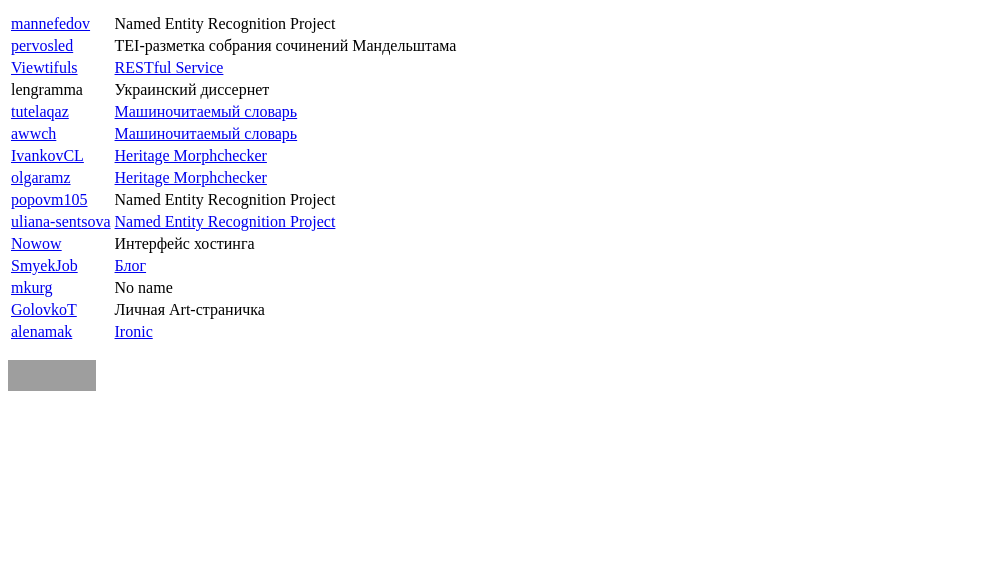
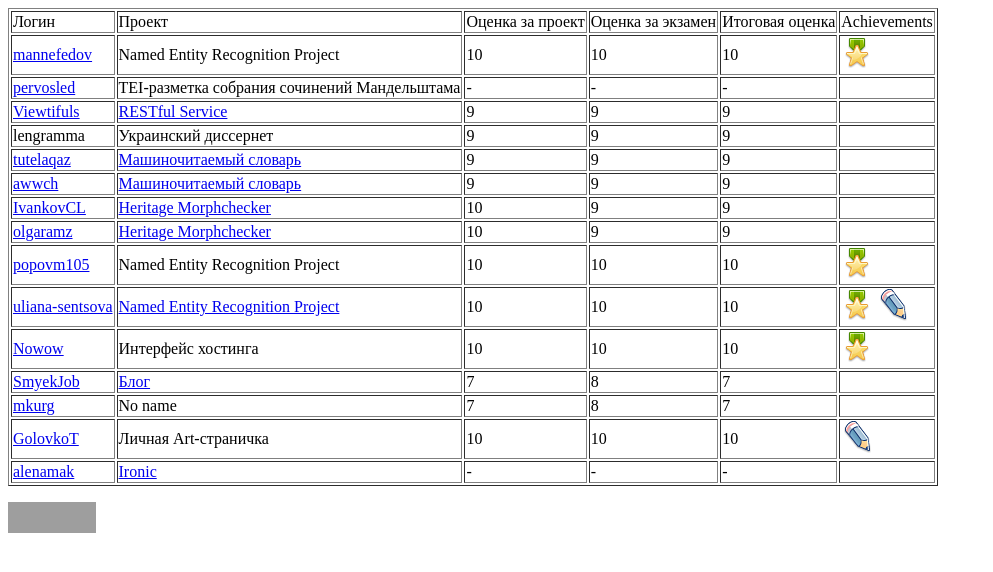
Before and after one commit to ProfitwareWebDev/webdev-practice, a plain HTML site: page 2016/153/index.html in a window 1280 px wide. Shown: the whole page, without its empty margins (0-993 px from the left). Drawn offline with Linux system fonts and the light colour scheme; grey boxes are pictures that could not be loaded.

Commit message:
pre-final marks

```diff
--- a/2016/153/index.html
+++ b/2016/153/index.html
@@ -8,50 +8,98 @@
     <title>2016 - Группа 153</title>
   </head>
   <body>
-        <table>
+    <table border="1">
       <thead>
         <tr>
-                    <td></td>
-                    <td></td>
+          <td>Логин</td>
+          <td>Проект</td>
+          <td>Оценка за проект</td>
+          <td>Оценка за экзамен</td>
+          <td>Итоговая оценка</td>
+          <td>Achievements</td>
         </tr>
       </thead>
       <tbody>
         <tr>
           <td><a href="https://github.com/mannefedov">mannefedov</a></td>
           <td>Named Entity Recognition Project</td>
+          <td>10</td>
+          <td>10</td>
+          <td>10</td>
+          <td><img src="../../images/star.png" alt="Приглашение на собеседование" /></td>
         </tr><tr>
           <td><a href="https://github.com/pervosled/">pervosled</a></td>
           <td>TEI-разметка собрания сочинений Мандельштама</td>
+          <td>-</td>
+          <td>-</td>
+          <td>-</td>
+          <td></td>
         </tr><tr>
           <td><a href = "https://github.com/Viewtifuls">Viewtifuls</a></td>
           <td><a href="https://github.com/Viewtifuls/restful">RESTful Service</a></td>
+          <td>9</td>
+          <td>9</td>
+          <td>9</td>
+          <td></td>
         </tr><tr>
           <td>lengramma</td>
           <td>Украинский диссернет</td>
+          <td>9</td>
+          <td>9</td>
+          <td>9</td>
+          <td></td>
         </tr><tr>
           <td><a href="https://github.com/tutelaqaz">tutelaqaz</a></td>
           <td><a href="https://github.com/awwch/MRD">Машиночитаемый словарь</a></td>
+          <td>9</td>
+          <td>9</td>
+          <td>9</td>
+          <td></td>
         </tr><tr>
           <td><a href="https://github.com/awwch">awwch</a></td>
           <td><a href="https://github.com/awwch/MRD">Машиночитаемый словарь</a></td>
+          <td>9</td>
+          <td>9</td>
+          <td>9</td>
+          <td></td>
         </tr><tr>
           <td><a href="https://github.com/IvankovCL">IvankovCL</a></td>
           <td><a href="https://github.com/IvankovCL/heritage_morphchecker2.0">Heritage Morphchecker</a></td>
+          <td>10</td>
+          <td>9</td>
+          <td>9</td>
+          <td></td>
         </tr><tr>
           <td><a href="https://github.com/olgaramz">olgaramz</a></td>
           <td><a href="https://github.com/IvankovCL/heritage_morphchecker2.0">Heritage Morphchecker</a></td>
+          <td>10</td>
+          <td>9</td>
+          <td>9</td>
+          <td></td>
         </tr>
         <tr>
           <td><a href="https://github.com/popovm105">popovm105</a></td>
           <td>Named Entity Recognition Project</td>
+          <td>10</td>
+          <td>10</td>
+          <td>10</td>
+          <td><img src="../../images/star.png" alt="Приглашение на собеседование" /></td>
         </tr>
         <tr>
           <td><a href="https://github.com/uliana-sentsova">uliana-sentsova</a></td>
           <td><a href="https://github.com/uliana-sentsova/NER">Named Entity Recognition Project</a></td>
+          <td>10</td>
+          <td>10</td>
+          <td>10</td>
+          <td><img src="../../images/star.png" alt="Приглашение на собеседование" />&nbsp;<img src="../../images/pencil.png" alt="Художник" /></td>
 	</tr>
 	<tr>
           <td><a href="https://github.com/Nowow/">Nowow</a></td>
           <td>Интерфейс хостинга</td>
+          <td>10</td>
+          <td>10</td>
+          <td>10</td>
+          <td><img src="../../images/star.png" alt="Приглашение на собеседование" /></td>
         </tr>
         <tr>
           <td>
@@ -60,6 +108,10 @@
           <td>
             <a href="https://github.com/msmaltsev/webdev">Блог</a>
           </td>
+          <td>7</td>
+          <td>8</td>
+          <td>7</td>
+          <td></td>
         </tr>
         <tr>
           <td>
@@ -68,14 +120,26 @@
           <td>
             No name
           </td>
+          <td>7</td>
+          <td>8</td>
+          <td>7</td>
+          <td></td>
         </tr>
         <tr>
           <td><a href="https://github.com/Golovkot/ArtPage">GolovkoT</a></td>
           <td>Личная Art-страничка</td>
+          <td>10</td>
+          <td>10</td>
+          <td>10</td>
+          <td><img src="../../images/pencil.png" alt="Художник" /></td>
         </tr>
         <tr>
           <td><a href="https://github.com/alenamak">alenamak</a></td>
           <td><a href="https://github.com/alenamak/Ironic">Ironic</a></td>
+          <td>-</td>
+          <td>-</td>
+          <td>-</td>
+          <td></td>
         </tr>
       </tbody>
     </table>
```
Also changed, not shown: 2016/152/index.html (+58 -5 lines), images/cactus.png (added), images/pencil.png (added), images/star.png (added). Lines whose indentation alone changed are shown as unchanged.
